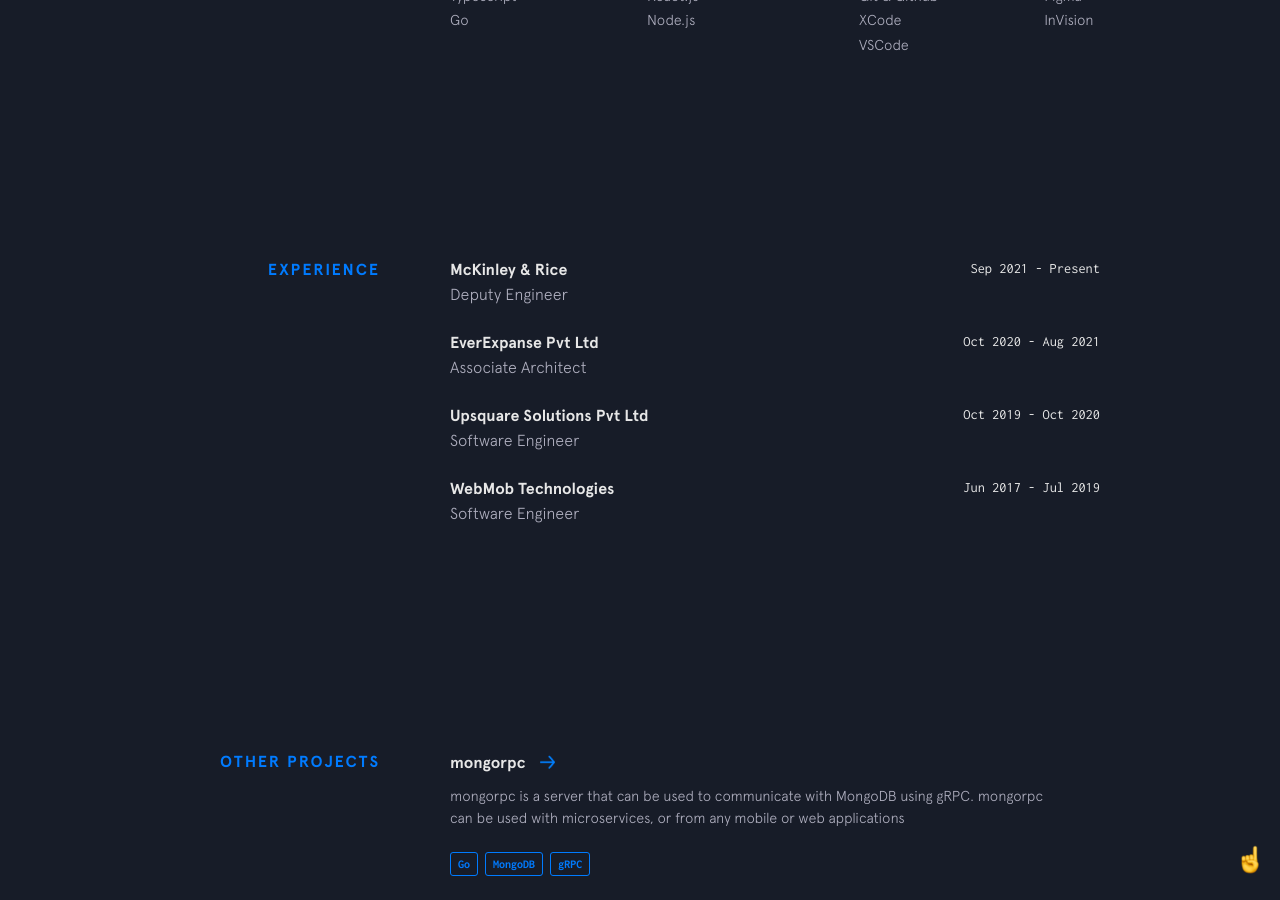
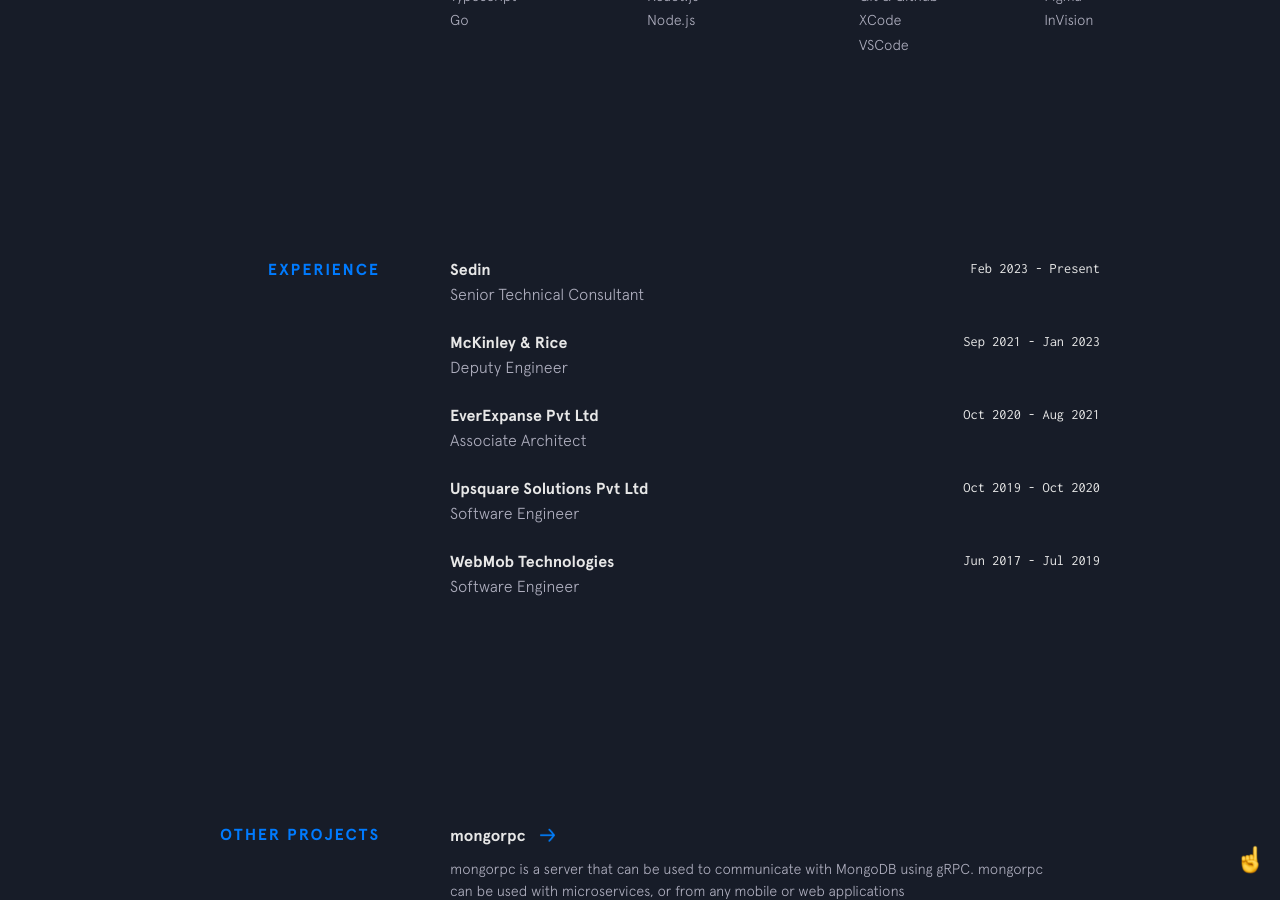
Before and after one commit to satishbabariya/satishbabariya.github.io, a Jekyll site: the page built from index.markdown, in a window 1280 px wide and 900 px high, scrolled down 1415 px. Built offline with Jekyll 4.4.1, drawn with Linux system fonts in a browser that asks for light colours; nearby versions of some CDN libraries.

Commit message:
Update experience.yml

```diff
--- a/_data/experience.yml
+++ b/_data/experience.yml
@@ -1,6 +1,11 @@
+- company: Sedin
+  url: https://sedintechnologies.com/
+  time: Feb 2023 - Present
+  position: Senior Technical Consultant
+
 - company: McKinley & Rice
   url: https://mckinleyrice.com
-  time: Sep 2021 - Present
+  time: Sep 2021 - Jan 2023
   position: Deputy Engineer
 
 - company: EverExpanse Pvt Ltd
```
